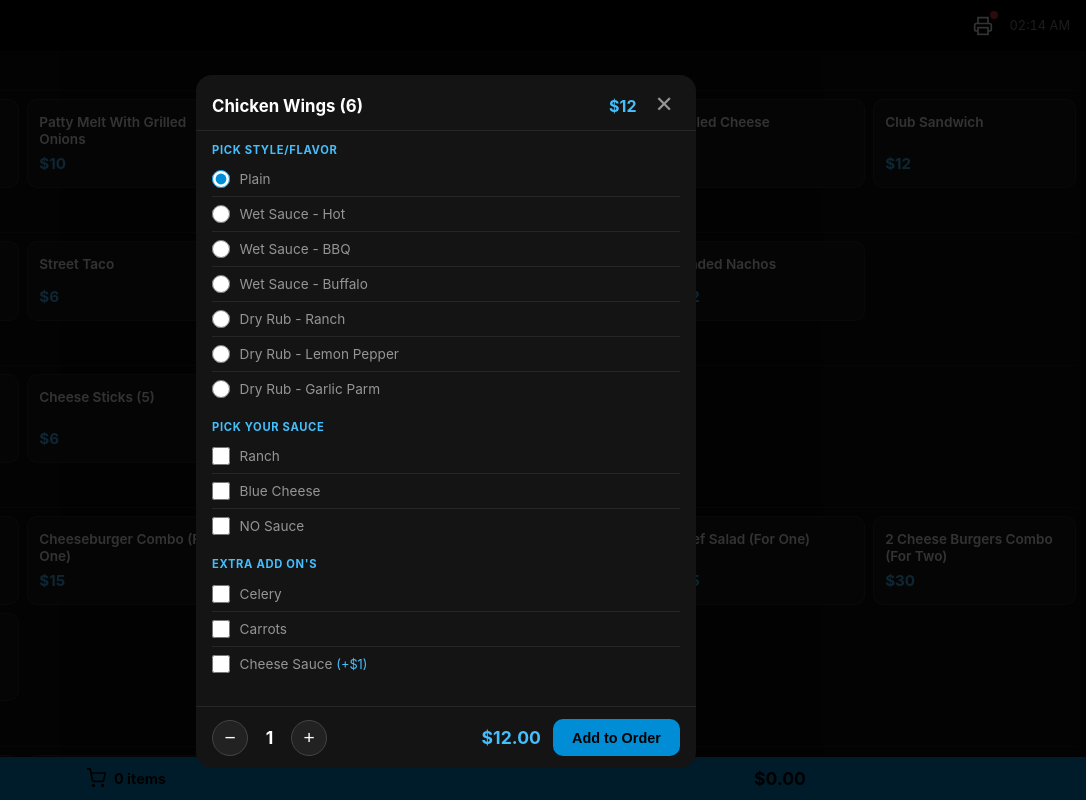
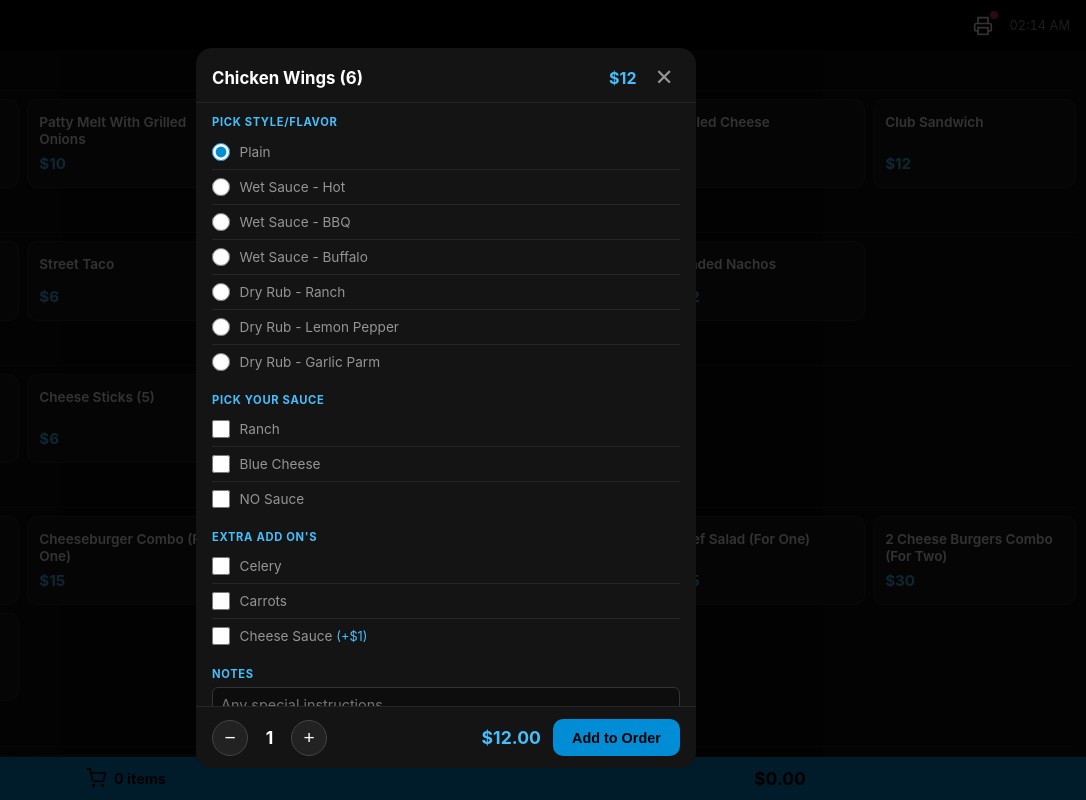
Before and after one commit to LuxTJ/eden-grill, a plain HTML site: page index.html in a window 1280 px wide. Both pictures are taken after a click on the button "Chicken Wings (6) $12". Shown: the full height of the page, 194-1280 px from the left. Drawn offline with Linux system fonts and the light colour scheme.

Commit message:
Add Notes to every item, No Toppings option, BLT pickle, Club tortilla, combo updates

```diff
--- a/index.html
+++ b/index.html
@@ -20,6 +20,7 @@
     .receipt hr { border: none; border-top: 1px dashed #000; margin: 6px 0; }
     .receipt .r-row { display: flex; justify-content: space-between; gap: 8px; }
     .receipt .r-opts { padding-left: 8px; font-size: 11px; }
+    .receipt .r-note { padding-left: 8px; font-size: 11px; font-style: italic; }
     .receipt .r-total { font-weight: 700; font-size: 14px; }
     .receipt .r-foot { text-align: center; margin-top: 8px; font-size: 11px; }
   }
@@ -233,6 +234,8 @@ function openModifier(key, idx) {
     }).join('');
   }
 
+  body.innerHTML += '<div class="mod-group"><div class="mod-group-label">Notes</div><textarea class="mod-notes" id="mod-notes" rows="2" placeholder="Any special instructions..."></textarea></div>';
+
   updateModTotal();
   document.getElementById('modifier-modal').classList.add('active');
 }
@@ -265,9 +268,11 @@ function addFromModifier() {
   var modal = document.getElementById('modifier-body');
   var radios = Array.from(modal.querySelectorAll('input[type="radio"]:checked')).map(function(r) { return r.value; });
   var checks = Array.from(modal.querySelectorAll('input[type="checkbox"]:checked')).map(function(c) { return c.value; });
+  var note = document.getElementById('mod-notes').value.trim();
   cart.push({
     name: modItem.name,
     options: radios.concat(checks),
+    note: note,
     unitTotal: modUnitTotal(),
     quantity: modQtyVal
   });
@@ -298,6 +303,7 @@ function openCart() {
           '<span class="cart-item-price">$' + (item.unitTotal * item.quantity).toFixed(2) + '</span>' +
         '</div>' +
         (item.options.length ? '<div class="cart-item-opts">' + item.options.join(', ') + '</div>' : '') +
+        (item.note ? '<div class="cart-item-note">' + item.note + '</div>' : '') +
         '<button class="cart-item-remove" onclick="removeFromCart(' + i + ')">Remove</button>' +
       '</div>';
     }).join('');
@@ -349,7 +355,7 @@ async function placeOrder() {
     id: 'ORD-' + Date.now().toString().slice(-6),
     location: 'okc',
     customer: { name: name },
-    items: cart.map(function(i) { return { name: i.name, options: i.options, quantity: i.quantity, total: i.unitTotal * i.quantity }; }),
+    items: cart.map(function(i) { return { name: i.name, options: i.options, note: i.note || '', quantity: i.quantity, total: i.unitTotal * i.quantity }; }),
     subtotal: subtotal, discount: discount, promoCode: appliedPromo ? appliedPromo.code : null,
     total: total, payment: 'cash', paid: true,
     timestamp: new Date().toISOString()
@@ -387,7 +393,8 @@ function receiptHtml(order, copyLabel) {
   var when = new Date(order.timestamp).toLocaleString([], { dateStyle: 'short', timeStyle: 'short' });
   var itemsHtml = order.items.map(function(i) {
     return '<div class="r-row"><span>' + i.quantity + 'x ' + i.name + '</span><span>$' + Number(i.total).toFixed(2) + '</span></div>' +
-      (i.options && i.options.length ? '<div class="r-opts">' + i.options.join(', ') + '</div>' : '');
+      (i.options && i.options.length ? '<div class="r-opts">' + i.options.join(', ') + '</div>' : '') +
+      (i.note ? '<div class="r-note">' + i.note + '</div>' : '');
   }).join('');
   var sub = order.subtotal != null ? order.subtotal : order.total;
   return '<div class="receipt">' +
--- a/menu.json
+++ b/menu.json
@@ -12,7 +12,7 @@
         {
           "label": "Pick Toppings",
           "type": "checkbox",
-          "options": ["Lettuce", "Tomato", "Pickle", "Raw Onions", "Grilled Onions", "Grilled Mushrooms", "Jalapenos"]
+          "options": ["No Toppings", "Lettuce", "Tomato", "Pickle", "Raw Onions", "Grilled Onions", "Grilled Mushrooms", "Jalapenos"]
         },
         {
           "label": "Pick Your Sauce",
@@ -67,7 +67,7 @@
         {
           "label": "Pick Toppings",
           "type": "checkbox",
-          "options": ["Lettuce", "Tomato", "Pickle", "Raw Onions", "Grilled Onions", "Grilled Mushrooms", "Jalapenos"]
+          "options": ["No Toppings", "Lettuce", "Tomato", "Pickle", "Raw Onions", "Grilled Onions", "Grilled Mushrooms", "Jalapenos"]
         },
         {
           "label": "Pick Your Sauce",
@@ -99,7 +99,7 @@
         {
           "label": "Pick Toppings",
           "type": "checkbox",
-          "options": ["Lettuce", "Tomato", "Raw Onions", "Grilled Onions", "Jalapenos"]
+          "options": ["No Toppings", "Lettuce", "Tomato", "Pickle", "Raw Onions", "Grilled Onions", "Jalapenos"]
         },
         {
           "label": "Pick Your Sauce",
@@ -144,7 +144,7 @@
         {
           "label": "Bread/Roll Choice",
           "type": "radio",
-          "options": ["Sliced Bread", "Hoagie Roll"]
+          "options": ["Sliced Bread", "Hoagie Roll", "Flour Tortilla"]
         },
         {
           "label": "Meat Options",
@@ -159,7 +159,7 @@
         {
           "label": "Pick Toppings",
           "type": "checkbox",
-          "options": ["Lettuce", "Tomato", "Pickle", "Raw Onions", "Jalapenos"]
+          "options": ["No Toppings", "Lettuce", "Tomato", "Pickle", "Raw Onions", "Jalapenos"]
         },
         {
           "label": "Pick Your Sauce",
@@ -186,7 +186,7 @@
         {
           "label": "Pick Toppings",
           "type": "checkbox",
-          "options": ["Pico", "Jalapenos"]
+          "options": ["No Toppings", "Pico", "Jalapenos"]
         },
         {
           "label": "Add On's",
@@ -214,7 +214,7 @@
         {
           "label": "Pick Toppings",
           "type": "checkbox",
-          "options": ["Cilantro", "Diced Onion", "Lettuce", "Tomato", "Shredded Cabbage", "Pico", "Jalapenos", "Lime"]
+          "options": ["No Toppings", "Cilantro", "Diced Onion", "Lettuce", "Tomato", "Shredded Cabbage", "Pico", "Jalapenos", "Lime"]
         },
         {
           "label": "Pick Your Sauce",
@@ -238,7 +238,7 @@
         {
           "label": "Pick Toppings",
           "type": "checkbox",
-          "options": ["Pico", "Jalapenos"]
+          "options": ["No Toppings", "Pico", "Jalapenos"]
         },
         {
           "label": "Pick Your Sauce",
@@ -270,7 +270,7 @@
         {
           "label": "Pick Toppings",
           "type": "checkbox",
-          "options": ["Cilantro", "Diced Onion", "Tomato", "Pico", "Jalapenos"]
+          "options": ["No Toppings", "Cilantro", "Diced Onion", "Tomato", "Pico", "Jalapenos"]
         },
         {
           "label": "Pick Sauce",
@@ -302,7 +302,7 @@
         {
           "label": "Pick Toppings",
           "type": "checkbox",
-          "options": ["Cilantro", "Diced Onion", "Lettuce", "Tomato", "Shredded Cabbage", "Pico", "Jalapenos", "Lime"]
+          "options": ["No Toppings", "Cilantro", "Diced Onion", "Lettuce", "Tomato", "Shredded Cabbage", "Pico", "Jalapenos", "Lime"]
         },
         {
           "label": "Pick Your Sauce",
@@ -433,6 +433,19 @@
           "label": "Wing Sauce",
           "type": "radio",
           "options": ["Frank's Hot Buffalo", "Sweet Baby Ray's Honey BBQ", "Lemon Pepper", "Garlic Parm", "Ranch"]
+        },
+        {
+          "label": "Dipping Sauce",
+          "type": "checkbox",
+          "options": ["Ranch", "Blue Cheese", "NO Sauce"]
+        },
+        {
+          "label": "Extra Add On's",
+          "type": "checkbox",
+          "options": [
+            "Celery",
+            "Carrots"
+          ]
         }
       ]
     },
@@ -458,7 +471,21 @@
         {
           "label": "Toppings",
           "type": "checkbox",
-          "options": ["Lettuce", "Tomato", "Pickle", "Raw Onions", "Grilled Onions", "Grilled Mushrooms", "Jalapenos"]
+          "options": ["No Toppings", "Lettuce", "Tomato", "Pickle", "Raw Onions", "Grilled Onions", "Grilled Mushrooms", "Jalapenos"]
+        },
+        {
+          "label": "Pick Your Sauce",
+          "type": "checkbox",
+          "options": ["Mustard", "Mayonnaise", "Ketchup", "BBQ", "A1", "NO Sauce"]
+        },
+        {
+          "label": "Add On's",
+          "type": "checkbox",
+          "options": [
+            { "name": "Bacon", "price": 2 },
+            { "name": "Fried Egg", "price": 1 },
+            { "name": "Extra Patty", "price": 4 }
+          ]
         }
       ]
     },
@@ -475,6 +502,27 @@
           "label": "Drink Choice",
           "type": "radio",
           "options": ["Coke", "Diet Coke", "Diet Sprite", "Sprite", "Dr Pepper", "Diet Dr Pepper", "Water"]
+        },
+        {
+          "label": "Pick Toppings",
+          "type": "checkbox",
+          "options": ["No Toppings", "Lettuce", "Tomato", "Pickle", "Raw Onions", "Grilled Onions", "Grilled Mushrooms", "Jalapenos"]
+        },
+        {
+          "label": "Pick Your Sauce",
+          "type": "checkbox",
+          "options": ["Mustard", "Mayonnaise", "Ketchup", "Thousand Island", "BBQ", "A1", "NO Sauce"]
+        },
+        {
+          "label": "Add On's",
+          "type": "checkbox",
+          "options": [
+            { "name": "Bacon", "price": 2 },
+            { "name": "Fried Egg", "price": 1 },
+            { "name": "American Cheese", "price": 1 },
+            { "name": "Provolone Cheese", "price": 1 },
+            { "name": "Shredded Cheese", "price": 1 }
+          ]
         }
       ]
     },
@@ -500,7 +548,16 @@
         {
           "label": "Pick Toppings",
           "type": "checkbox",
-          "options": ["Lettuce", "Tomato", "Pickle", "Raw Onions", "Grilled Onions", "Grilled Mushrooms", "Jalapenos"]
+          "options": ["No Toppings", "Lettuce", "Tomato", "Pickle", "Raw Onions", "Grilled Onions", "Grilled Mushrooms", "Jalapenos"]
+        },
+        {
+          "label": "Extra Add On's",
+          "type": "checkbox",
+          "options": [
+            { "name": "American Cheese", "price": 1 },
+            { "name": "Provolone Cheese", "price": 1 },
+            { "name": "Fried Egg", "price": 1 }
+          ]
         }
       ]
     },
@@ -541,14 +598,33 @@
       "price": 30,
       "optionGroups": [
         {
-          "label": "Drink 1",
+          "label": "Drink Choice",
           "type": "radio",
           "options": ["Coke", "Diet Coke", "Diet Sprite", "Sprite", "Dr Pepper", "Diet Dr Pepper", "Water"]
         },
         {
-          "label": "Drink 2",
+          "label": "Cheese Choice",
           "type": "radio",
-          "options": ["Coke", "Diet Coke", "Diet Sprite", "Sprite", "Dr Pepper", "Diet Dr Pepper", "Water"]
+          "options": ["American", "Provolone"]
+        },
+        {
+          "label": "Toppings",
+          "type": "checkbox",
+          "options": ["No Toppings", "Lettuce", "Tomato", "Pickle", "Raw Onions", "Grilled Onions", "Grilled Mushrooms", "Jalapenos"]
+        },
+        {
+          "label": "Pick Your Sauce",
+          "type": "checkbox",
+          "options": ["Mustard", "Mayonnaise", "Ketchup", "BBQ", "A1", "NO Sauce"]
+        },
+        {
+          "label": "Add On's",
+          "type": "checkbox",
+          "options": [
+            { "name": "Bacon", "price": 2 },
+            { "name": "Fried Egg", "price": 1 },
+            { "name": "Extra Patty", "price": 4 }
+          ]
         }
       ]
     },
@@ -557,14 +633,35 @@
       "price": 20,
       "optionGroups": [
         {
-          "label": "Drink 1",
+          "label": "Drink Choice",
           "type": "radio",
           "options": ["Coke", "Diet Coke", "Diet Sprite", "Sprite", "Dr Pepper", "Diet Dr Pepper", "Water"]
         },
         {
-          "label": "Drink 2",
-          "type": "radio",
-          "options": ["Coke", "Diet Coke", "Diet Sprite", "Sprite", "Dr Pepper", "Diet Dr Pepper", "Water"]
+          "label": "Exclusions",
+          "type": "checkbox",
+          "options": ["No Potato", "No Cheese"]
+        },
+        {
+          "label": "Pick Toppings",
+          "type": "checkbox",
+          "options": ["No Toppings", "Cilantro", "Diced Onion", "Tomato", "Pico", "Jalapenos"]
+        },
+        {
+          "label": "Pick Sauce",
+          "type": "checkbox",
+          "options": ["Red Salsa", "Green Salsa", "Sour Cream", "Ranch", "Ketchup", "Thousand Island", "No Sauce"]
+        },
+        {
+          "label": "Extra Add On's",
+          "type": "checkbox",
+          "options": [
+            { "name": "Bacon", "price": 2 },
+            { "name": "Sausage", "price": 2 },
+            { "name": "Ham", "price": 2 },
+            { "name": "Turkey", "price": 2 },
+            { "name": "Chicken", "price": 2 }
+          ]
         }
       ]
     }
@@ -616,7 +713,7 @@
         {
           "label": "Pick Toppings",
           "type": "checkbox",
-          "options": ["Cilantro", "Diced Onion", "Tomato", "Pico", "Jalapenos"]
+          "options": ["No Toppings", "Cilantro", "Diced Onion", "Tomato", "Pico", "Jalapenos"]
         },
         {
           "label": "Pick Sauce",
@@ -687,7 +784,7 @@
         {
           "label": "Pick Toppings",
           "type": "checkbox",
-          "options": ["Cilantro", "Diced Onion", "Lettuce", "Tomato", "Shredded Cabbage", "Pico", "Jalapenos", "Lime"]
+          "options": ["No Toppings", "Cilantro", "Diced Onion", "Lettuce", "Tomato", "Shredded Cabbage", "Pico", "Jalapenos", "Lime"]
         },
         {
           "label": "Pick Your Sauce",
@@ -743,7 +840,7 @@
         {
           "label": "Pick Toppings",
           "type": "checkbox",
-          "options": ["Pico", "Jalapenos"]
+          "options": ["No Toppings", "Pico", "Jalapenos"]
         },
         {
           "label": "Pick Your Sauce",
@@ -780,7 +877,7 @@
         {
           "label": "Pick Toppings",
           "type": "checkbox",
-          "options": ["Cilantro", "Diced Onion", "Lettuce", "Tomato", "Shredded Cabbage", "Pico", "Jalapenos", "Lime"]
+          "options": ["No Toppings", "Cilantro", "Diced Onion", "Lettuce", "Tomato", "Shredded Cabbage", "Pico", "Jalapenos", "Lime"]
         },
         {
           "label": "Pick Your Sauce",
--- a/printer.js
+++ b/printer.js
@@ -118,6 +118,7 @@
         });
         if (lineBuf) b.line('  ' + lineBuf);
       }
+      if (it.note) { b.line('  -> ' + it.note); }
     });
     b.rule();
 
--- a/styles.css
+++ b/styles.css
@@ -177,6 +177,8 @@ body { display: flex; flex-direction: column; height: 100dvh; }
   -webkit-overflow-scrolling: touch;
 }
 .mod-group { margin-bottom: 0.85rem; }
+.mod-notes { width: 100%; background: var(--bg); color: var(--text); border: 1px solid #333; border-radius: 6px; padding: 8px; font-family: inherit; font-size: 0.9rem; resize: vertical; }
+.mod-notes:focus { outline: none; border-color: var(--accent); }
 .mod-group-label {
   font-size: 0.7rem;
   font-weight: 700;
@@ -245,6 +247,7 @@ body { display: flex; flex-direction: column; height: 100dvh; }
 .cart-item-name { flex: 1; font-size: 0.85rem; font-weight: 600; }
 .cart-item-price { font-weight: 700; color: var(--accent-light); font-size: 0.85rem; }
 .cart-item-opts { font-size: 0.75rem; color: var(--text-dim); margin-top: 0.2rem; padding-left: 0.3rem; }
+.cart-item-note { font-size: 0.8rem; color: var(--accent-light); font-style: italic; margin-top: 0.2rem; padding-left: 0.3rem; }
 .cart-item-remove {
   background: none; border: none; color: var(--red); font-size: 0.7rem;
   cursor: pointer; padding: 0.15rem 0; margin-top: 0.15rem;
```
